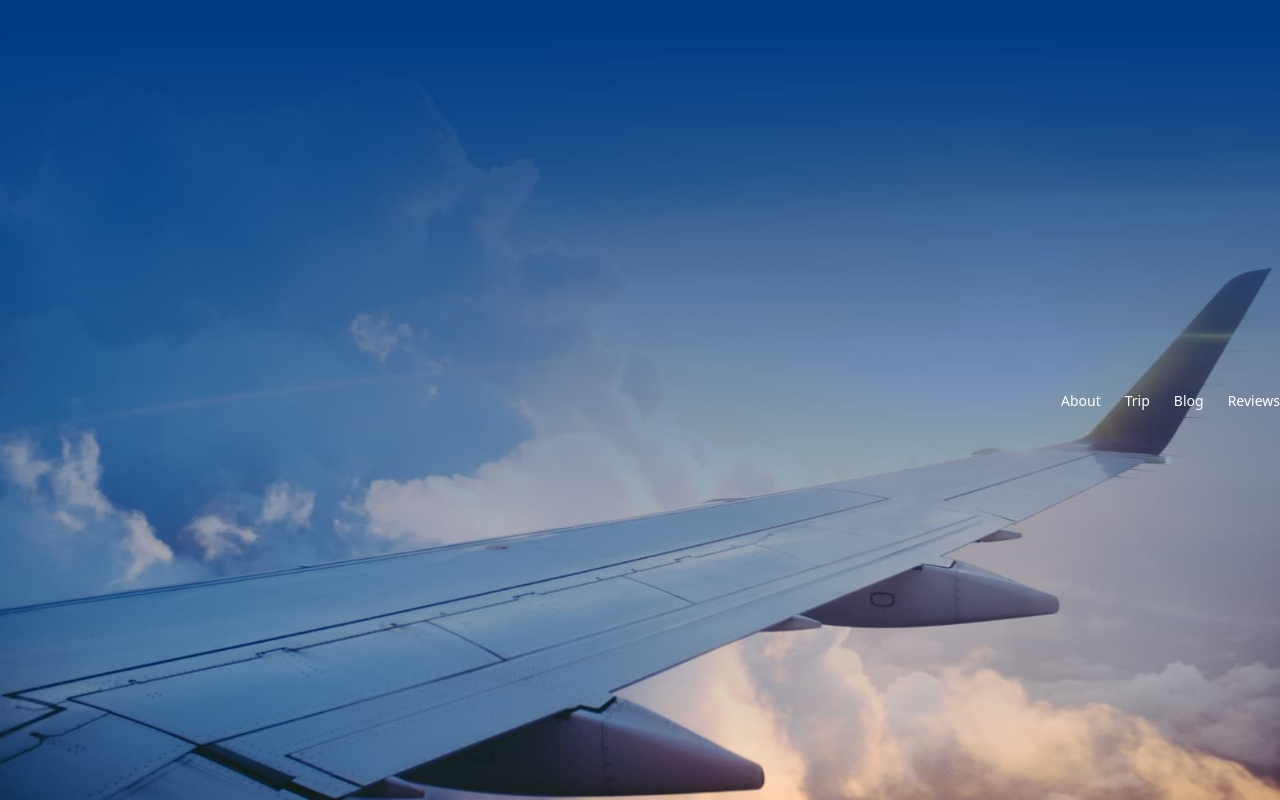
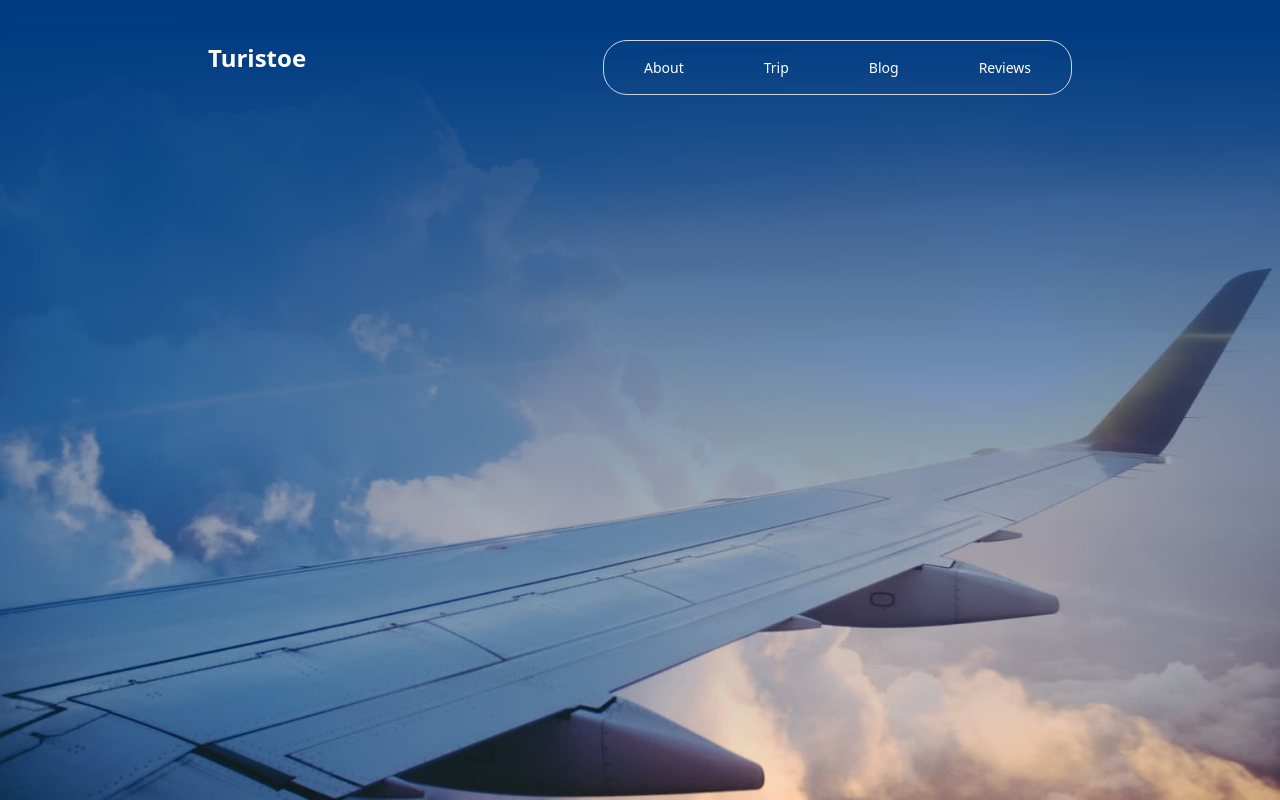
Before and after one commit to DenysShchypt/LandingTravel, a React (Vite) app: page / in a window 1280 px wide. Built offline with nearby package versions, Linux system fonts and the light colour scheme.

Commit message:
add navigate

```diff
--- a/index.html
+++ b/index.html
@@ -2,9 +2,9 @@
 <html lang="en">
   <head>
     <meta charset="UTF-8" />
-    <link rel="icon" type="image/svg+xml" href="/public/google-travel.svg" />
+    <link rel="icon" type="image/svg+xml" href="/google-travel.svg" />
     <meta name="viewport" content="width=device-width, initial-scale=1.0" />
-    <title>Vite + React + TS</title>
+    <title>LandingFly</title>
   </head>
   <body>
     <div id="root"></div>
--- a/package.json
+++ b/package.json
@@ -4,7 +4,7 @@
   "version": "0.0.0",
   "type": "module",
   "scripts": {
-    "dev": "vite",
+    "dev": "vite && npx tailwindcss -i ./src/index.css -o ./src/index.css --watch",
     "build": "tsc -b && vite build",
     "lint": "eslint .",
     "preview": "vite preview"
--- a/src/components/Header/index.tsx
+++ b/src/components/Header/index.tsx
@@ -7,19 +7,54 @@ const Header: FC = (): JSX.Element => {
     backgroundPosition: "center",
     backgroundSize: "cover",
     backgroundRepeat: "no-repeat",
-
-  }
-  return <header className=" h-screen w-screen bg-#003C82 text-white flex items-center"style={styles}>
-    <nav className="w-full xl:max-w-[1600px] mx-auto px-146">
-    <ul className="hidden w-full lg:flex items-center space-x-6 justify-end">
-      <li className="text-sm font-normal">About</li>
-      <li className="text-sm font-normal">Trip</li>
-      <li className="text-sm font-normal">Blog</li>
-      <li className="text-sm font-normal">Reviews</li>
-    </ul>
-    </nav>
-
-  </header>;
+  };
+  return (
+    <header
+      className="h-screen w-screen bg-#003C82 text-white flex"
+      style={styles}
+    >
+<nav className="w-full lg:flex xl:max-w-[1162px] mx-52  mt-10 mb-auto">
+<a href="../../../index.html" className="text-2xl font-bold mr-auto ">
+  Turistoe
+</a>
+<ul className="hidden lg:flex items-center  justify-end text-white rounded-3xl border border-gray-300">
+  <li className="text-sm font-normal cursor-pointer px-10 py-4 rounded-3xl hover:text-black hover:bg-gray-300">
+    About
+  </li>
+  <li className="text-sm font-normal cursor-pointer px-10 py-4 rounded-3xl hover:text-black hover:bg-gray-300">
+    Trip
+  </li>
+  <li className="text-sm font-normal cursor-pointer px-10 py-4 rounded-3xl hover:text-black hover:bg-gray-300">
+    Blog
+  </li>
+  <li className="text-sm font-normal cursor-pointer px-10 py-4 rounded-3xl hover:text-black hover:bg-gray-300">
+    Reviews
+  </li>
+</ul>
+</nav>
+    </header>
+  );
 };
 
 export default Header;
+
+
+<nav className="w-full lg:flex xl:max-w-[1162px] mx-52  mt-10 mb-auto">
+<a href="../../../index.html" className="text-2xl font-bold mr-auto ">
+  Turistoe
+</a>
+<ul className="hidden lg:flex items-center space-x-6 justify-end text-white rounded-3xl border border-white px-8 py-4 ">
+  <li className="text-sm font-normal cursor-pointer hover:text-gray-300">
+    About
+  </li>
+  <li className="text-sm font-normal cursor-pointer hover:text-gray-300">
+    Trip
+  </li>
+  <li className="text-sm font-normal cursor-pointer hover:text-gray-300">
+    Blog
+  </li>
+  <li className="text-sm font-normal cursor-pointer hover:text-gray-300">
+    Reviews
+  </li>
+</ul>
+</nav>
```
